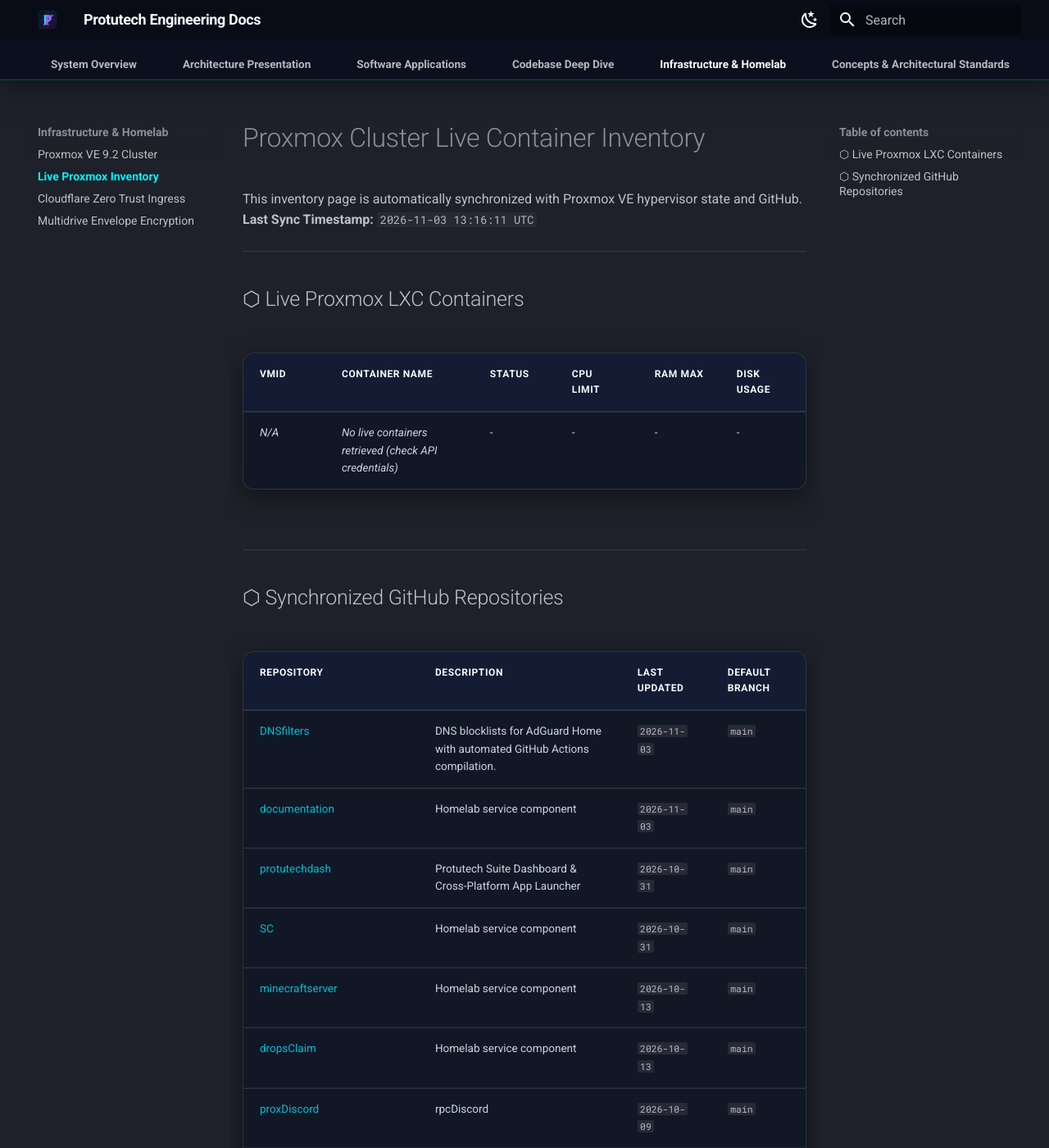
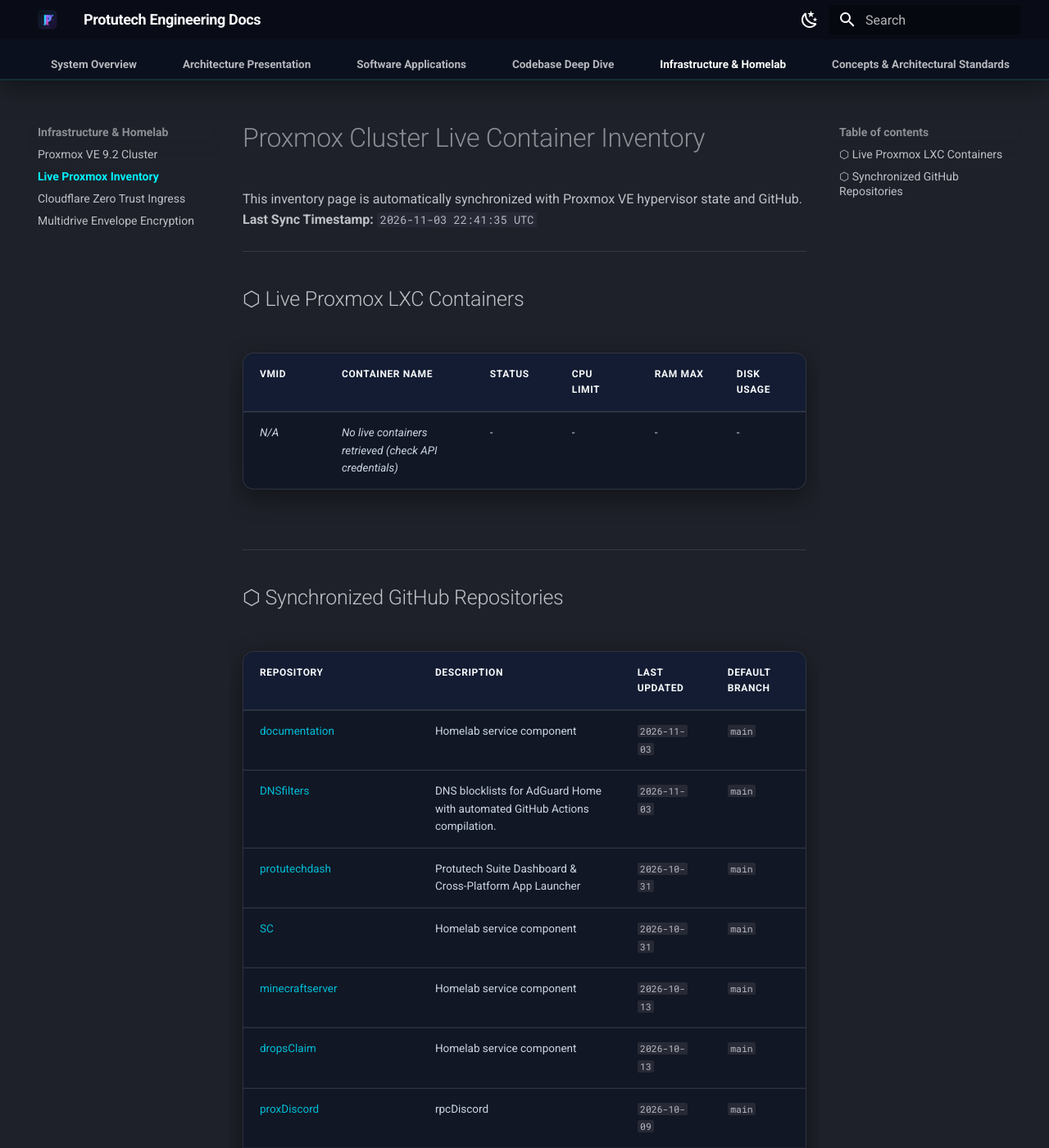
Before and after one commit to IAndrexI/documentation, an MkDocs documentation site: the page built from docs/infra/proxmox-live-inventory.md, in a window 1280 px wide and 1400 px high. Shown: the whole window at 82% size. Built offline with MkDocs 1.6.1 and Material for MkDocs 9.7.7, drawn with Linux system fonts in a browser that asks for light colours.

Commit message:
chore(auto-update): sync live Proxmox containers and GitHub repos [skip ci]

```diff
--- a/docs/infra/proxmox-live-inventory.md
+++ b/docs/infra/proxmox-live-inventory.md
@@ -1,7 +1,7 @@
 # Proxmox Cluster Live Container Inventory
 
 This inventory page is automatically synchronized with Proxmox VE hypervisor state and GitHub.
-**Last Sync Timestamp:** `2026-11-03 13:16:11 UTC`
+**Last Sync Timestamp:** `2026-11-03 22:41:35 UTC`
 
 ---
 
@@ -17,8 +17,8 @@
 
 | Repository | Description | Last Updated | Default Branch |
 | :--- | :--- | :--- | :--- |
+| [documentation](https://github.com/IAndrexI/documentation) | Homelab service component | `2026-11-03` | `main` |
 | [DNSfilters](https://github.com/IAndrexI/DNSfilters) | DNS blocklists for AdGuard Home with automated GitHub Actions compilation. | `2026-11-03` | `main` |
-| [documentation](https://github.com/IAndrexI/documentation) | Homelab service component | `2026-11-03` | `main` |
 | [protutechdash](https://github.com/IAndrexI/protutechdash) | Protutech Suite Dashboard & Cross-Platform App Launcher | `2026-10-31` | `main` |
 | [SC](https://github.com/IAndrexI/SC) | Homelab service component | `2026-10-31` | `main` |
 | [minecraftserver](https://github.com/IAndrexI/minecraftserver) | Homelab service component | `2026-10-13` | `main` |
```
